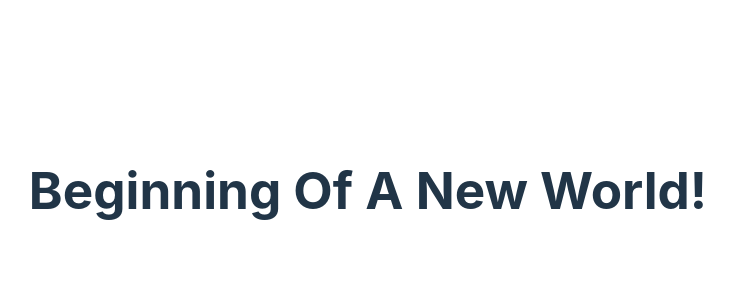
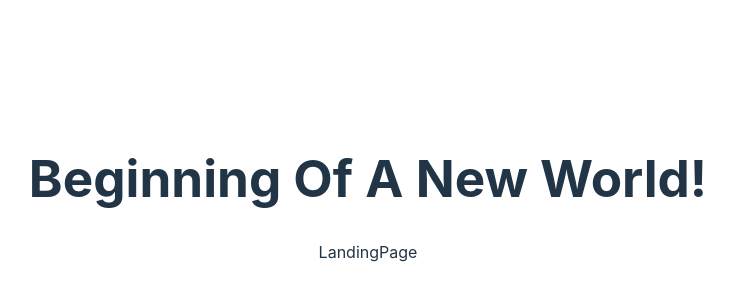
Before and after one commit to victuseze/celebritykicks, a React (Vite) app: page / in a window 1280 px wide. Shown: the part 210-510 px from the top of the page, without its empty margins (272-1006 px from the left). Built offline with nearby package versions, Linux system fonts and the light colour scheme.

Commit message:
Added landing page folder and it's files

```diff
--- a/src/App.jsx
+++ b/src/App.jsx
@@ -1,6 +1,4 @@
-import { useState } from 'react'
-import reactLogo from './assets/react.svg'
-import viteLogo from '/vite.svg'
+import LandingPage from './landingPage/LandingPage'
 import './App.css'
 
 function App() {
@@ -8,6 +6,7 @@ function App() {
   return (
     <>
       <h1>Beginning Of A New World! </h1>
+      <LandingPage />
     </>
   )
 }
--- /dev/null
+++ b/src/landingPage/LandingPage.jsx
@@ -0,0 +1,9 @@
+import React from 'react'
+
+function LandingPage() {
+  return (
+    <div>LandingPage</div>
+  )
+}
+
+export default LandingPage
```
Also changed, not shown: src/landingPage/landingPage.css (added).
